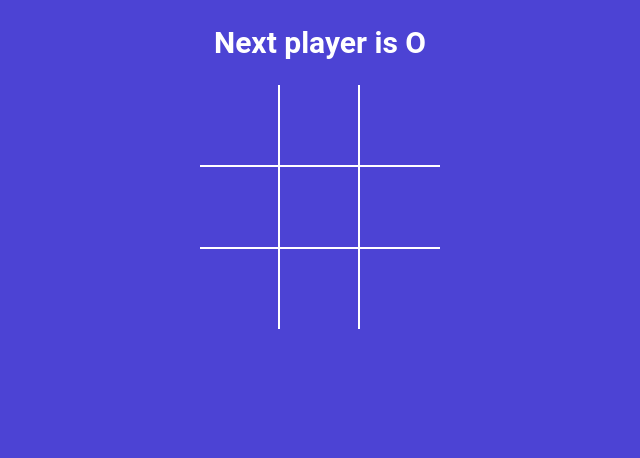
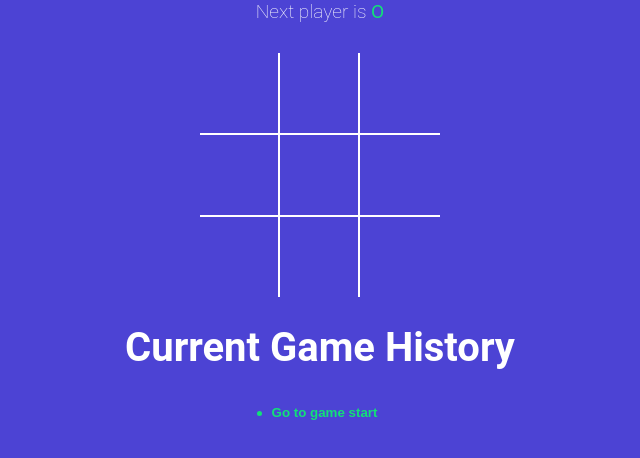
Before and after one commit to lahotimohit/TicTacToeReactVersion, a React (Vite) app in the folder Projects/TicTacToeGame/: page / in a window 1280 px wide. Shown: the top 458 px of the page, without its empty margins (320-960 px from the left). Built offline with nearby package versions, Linux system fonts and the light colour scheme.

Commit message:
adding game history

```diff
--- a/Projects/TicTacToeGame/src/App.jsx
+++ b/Projects/TicTacToeGame/src/App.jsx
@@ -1,38 +1,65 @@
 import './styles.scss';
 import Board from './components/Board';
 import { useState } from 'react';
+import StatusMessage from './components/StatusMessage';
+import History from './components/History';
 import { calculateWinner } from './components/winner';
 
 function App() {
-  const [squares, setSquares] = useState(Array(9).fill(null));
+  const [history, setHistory] = useState([
+    { squares: Array(9).fill(null), isXNext: false },
+  ]);
+  const [currentMove, setCurrentMove] = useState(0);
+
+  const gamingBoard = history[currentMove];
+
   const [isXNext, setIsXNext] = useState(false);
 
-  const winner = calculateWinner(squares);
-  const nextplayer = isXNext ? 'X' : 'O';
-
-  const statusMessage = winner
-    ? `Winner is ${winner}`
-    : `Next player is ${nextplayer}`;
+  const winner = calculateWinner(gamingBoard.squares);
+  console.log({ history, currentMove });
 
   const handleSquareClick = clickedPosition => {
-    if (squares[clickedPosition] || winner) {
+    if (gamingBoard.squares[clickedPosition] || winner) {
       return;
     }
-    setSquares(currentSquare => {
-      return currentSquare.map((squarevalue, position) => {
-        if (clickedPosition == position) {
-          return isXNext ? 'X' : 'O';
-        } else {
+    setHistory(currentHistory => {
+      const isTraversing = currentMove + 1 != currentHistory.length;
+      const lastGamingState = isTraversing
+        ? currentHistory[currentMove]
+        : history[history.length - 1];
+
+      const nextSquaresState = lastGamingState.squares.map(
+        (squarevalue, position) => {
+          if (clickedPosition == position) {
+            return lastGamingState.isXNext ? 'X' : 'O';
+          }
           return squarevalue;
         }
+      );
+      const base = isTraversing
+        ? currentHistory.slice(0, currentHistory.indexOf(lastGamingState) + 1)
+        : currentHistory;
+      return base.concat({
+        squares: nextSquaresState,
+        isXNext: !lastGamingState.isXNext,
       });
     });
-    setIsXNext(currentIsXNext => !currentIsXNext);
+    setCurrentMove(move => move + 1);
   };
+
+  const moveTo = move => {
+    setCurrentMove(move);
+  };
+
   return (
     <div className="app">
-      <h2>{statusMessage}</h2>
-      <Board squares={squares} handleSquareClick={handleSquareClick} />
+      <StatusMessage winner={winner} gamingBoard={gamingBoard} />
+      <Board
+        squares={gamingBoard.squares}
+        handleSquareClick={handleSquareClick}
+      />
+      <h1>Current Game History</h1>
+      <History history={history} moveTo={moveTo} currentMove={currentMove} />
     </div>
   );
 }
--- /dev/null
+++ b/Projects/TicTacToeGame/src/components/History.jsx
@@ -0,0 +1,21 @@
+const History = ({ history, moveTo, currentMove }) => {
+  return (
+    <div className="history-wrapper">
+      <ul className="history">
+        {history.map((_, index) => (
+          <li key={index}>
+            <button
+              type="button"
+              className={`btn-move ${currentMove == index ? 'active' : ''}`}
+              onClick={() => moveTo(index)}
+            >
+              {index == 0 ? `Go to game start` : `Go to move #${index}`}
+            </button>
+          </li>
+        ))}
+      </ul>
+    </div>
+  );
+};
+
+export default History;
--- /dev/null
+++ b/Projects/TicTacToeGame/src/components/StatusMessage.jsx
@@ -0,0 +1,39 @@
+const StatusMessage = ({ winner, gamingBoard }) => {
+  const { squares, isXNext } = gamingBoard;
+  const noMovesLeft = squares.every(sqaureValue => sqaureValue !== null);
+  const nextplayer = isXNext ? 'X' : 'O';
+  const renderStatusMessage = () => {
+    if (winner) {
+      return (
+        <div>
+          Winner is{' '}
+          <span className={winner == 'X' ? 'text-orange' : 'text-green'}>
+            {winner}
+          </span>{' '}
+        </div>
+      );
+    }
+    if (!winner && noMovesLeft) {
+      return (
+        <div>
+          Match is Tied between <span className="text-orange">X</span> and{' '}
+          <span className="text-green">O</span>
+        </div>
+      );
+    }
+    if (!winner && !noMovesLeft) {
+      return (
+        <div>
+          Next player is{' '}
+          <span className={isXNext ? 'text-orange' : 'text-green'}>
+            {' '}
+            {nextplayer}
+          </span>
+        </div>
+      );
+    }
+    return null;
+  };
+  return <div className="status-message">{renderStatusMessage()}</div>;
+};
+export default StatusMessage;
```
